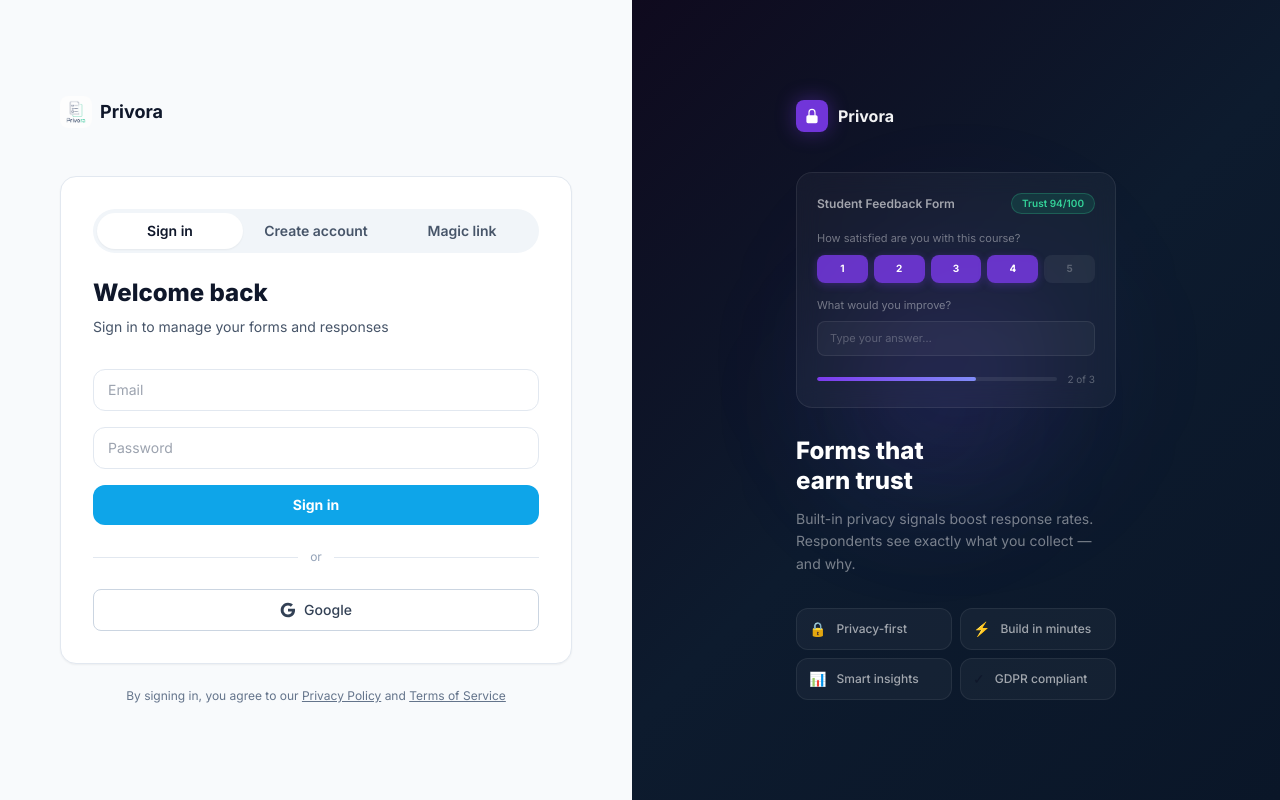
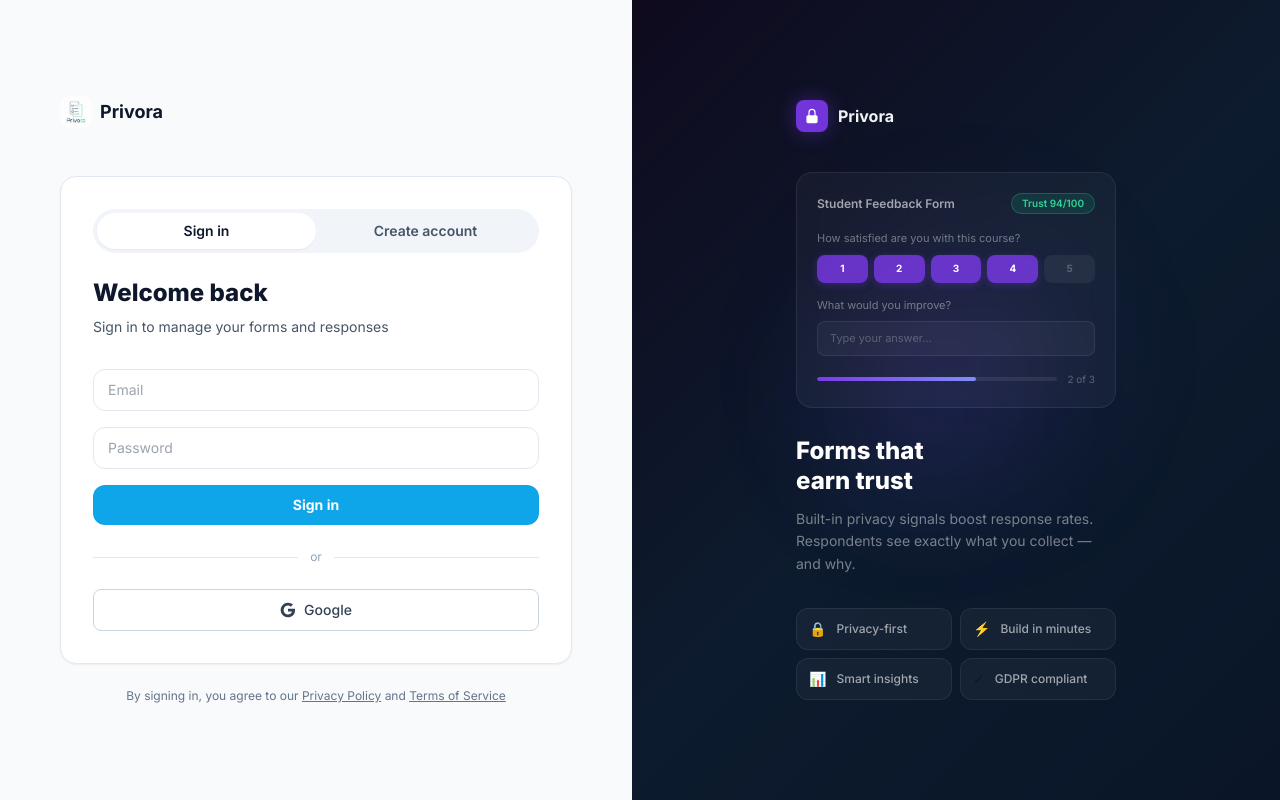
Before and after one commit to luckyman147/privora, a Next.js app: page /auth in a window 1280 px wide. Built offline with nearby package versions, Linux system fonts and the light colour scheme; no server answers.

Commit message:
fix: remove magic link tab from auth page

```diff
--- a/src/components/auth/AuthForm.tsx
+++ b/src/components/auth/AuthForm.tsx
@@ -3,17 +3,16 @@ import { useState, useEffect } from 'react'
 import Image from 'next/image'
 import Link from 'next/link'
 import { useSearchParams } from 'next/navigation'
-import { signIn, signUp, sendMagicLink } from '@/app/auth/actions'
+import { signIn, signUp } from '@/app/auth/actions'
 import OAuthButtons from './OAuthButtons'
 
-type Tab = 'signin' | 'signup' | 'magic'
-const TABS: Tab[] = ['signin', 'signup', 'magic']
-const LABEL: Record<Tab, string> = { signin: 'Sign in', signup: 'Create account', magic: 'Magic link' }
-const TITLE: Record<Tab, string> = { signin: 'Welcome back', signup: 'Create your account', magic: 'Send a magic link' }
+type Tab = 'signin' | 'signup'
+const TABS: Tab[] = ['signin', 'signup']
+const LABEL: Record<Tab, string> = { signin: 'Sign in', signup: 'Create account' }
+const TITLE: Record<Tab, string> = { signin: 'Welcome back', signup: 'Create your account' }
 const SUB: Record<Tab, string> = {
   signin: 'Sign in to manage your forms and responses',
   signup: 'Start building privacy-forward forms in minutes',
-  magic: 'Get a one-time sign-in link by email',
 }
 const ic = 'w-full px-3.5 py-2.5 text-sm border border-slate-200 rounded-xl focus:outline-none focus:border-sky-400'
 
@@ -32,7 +31,7 @@ export default function AuthForm() {
     e.preventDefault()
     setError('')
     const fd = new FormData(e.currentTarget)
-    const fn = mode === 'signup' ? signUp : mode === 'magic' ? sendMagicLink : signIn
+    const fn = mode === 'signup' ? signUp : signIn
     const result = await fn(fd) as { error?: string; success?: string | boolean } | void
     if (!result) return
     if (result.error) { setError(result.error); return }
@@ -49,7 +48,7 @@ export default function AuthForm() {
         </Link>
 
         <div className="bg-white border border-slate-200 rounded-2xl p-8 shadow-sm">
-          <div className="grid grid-cols-3 rounded-full bg-slate-100 p-1 text-sm font-semibold text-slate-600 mb-6">
+          <div className="grid grid-cols-2 rounded-full bg-slate-100 p-1 text-sm font-semibold text-slate-600 mb-6">
             {TABS.map(t => (
               <button key={t} type="button" onClick={() => { setMode(t); setError(''); setSuccess('') }}
                 className={`rounded-full px-3 py-2 transition ${mode === t ? 'bg-white text-slate-900 shadow-sm' : ''}`}>
@@ -79,10 +78,8 @@ export default function AuthForm() {
                   </div>
                 )}
                 <input name="email" type="email" placeholder="Email" required className={ic} />
-                {mode !== 'magic' && (
-                  <input name="password" type="password"
-                    placeholder={mode === 'signin' ? 'Password' : 'Password (min 8 chars)'} required className={ic} />
-                )}
+                <input name="password" type="password"
+                  placeholder={mode === 'signin' ? 'Password' : 'Password (min 8 chars)'} required className={ic} />
                 {error && <p className="text-xs text-red-500">{error}</p>}
                 <button type="submit" className="w-full py-2.5 text-sm font-bold text-white bg-sky-500 rounded-xl hover:bg-sky-600">
                   {LABEL[mode]}
```
